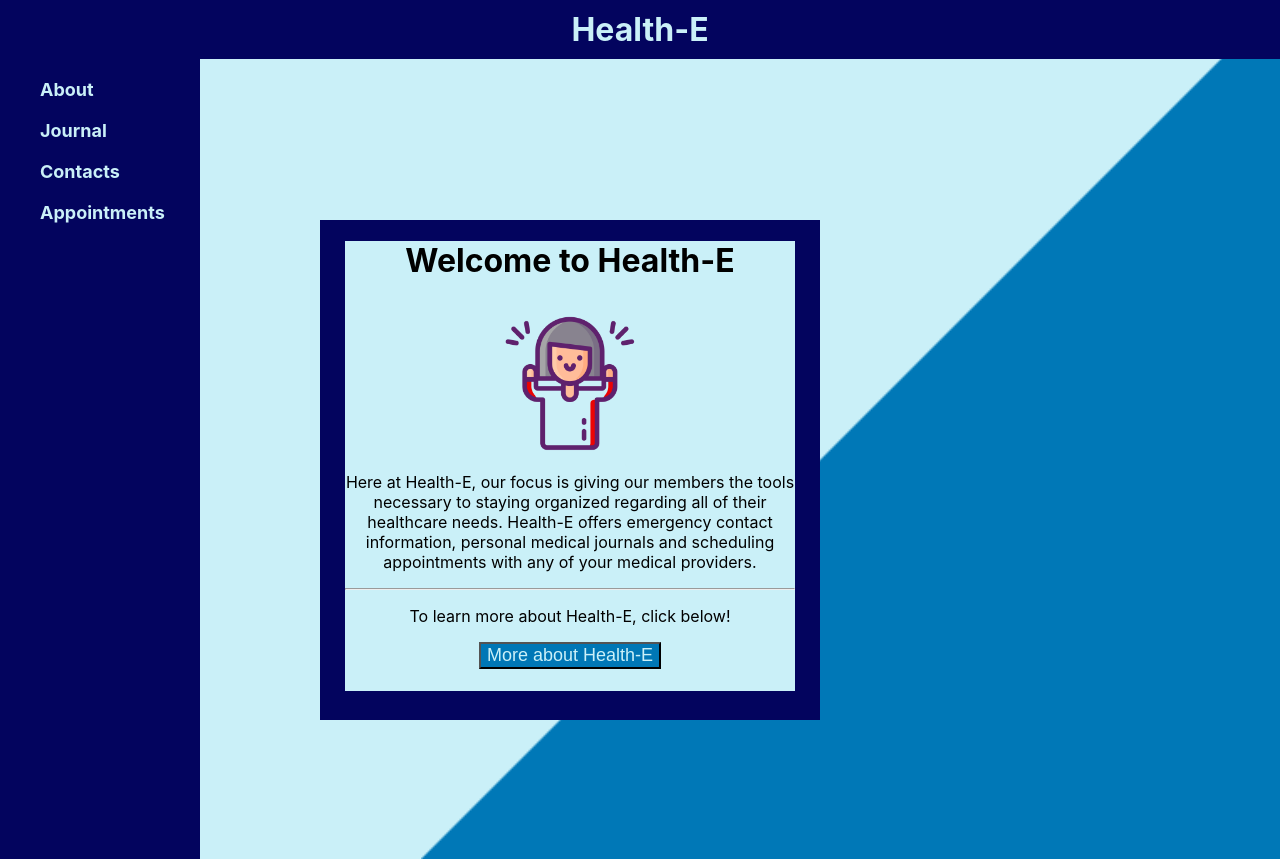
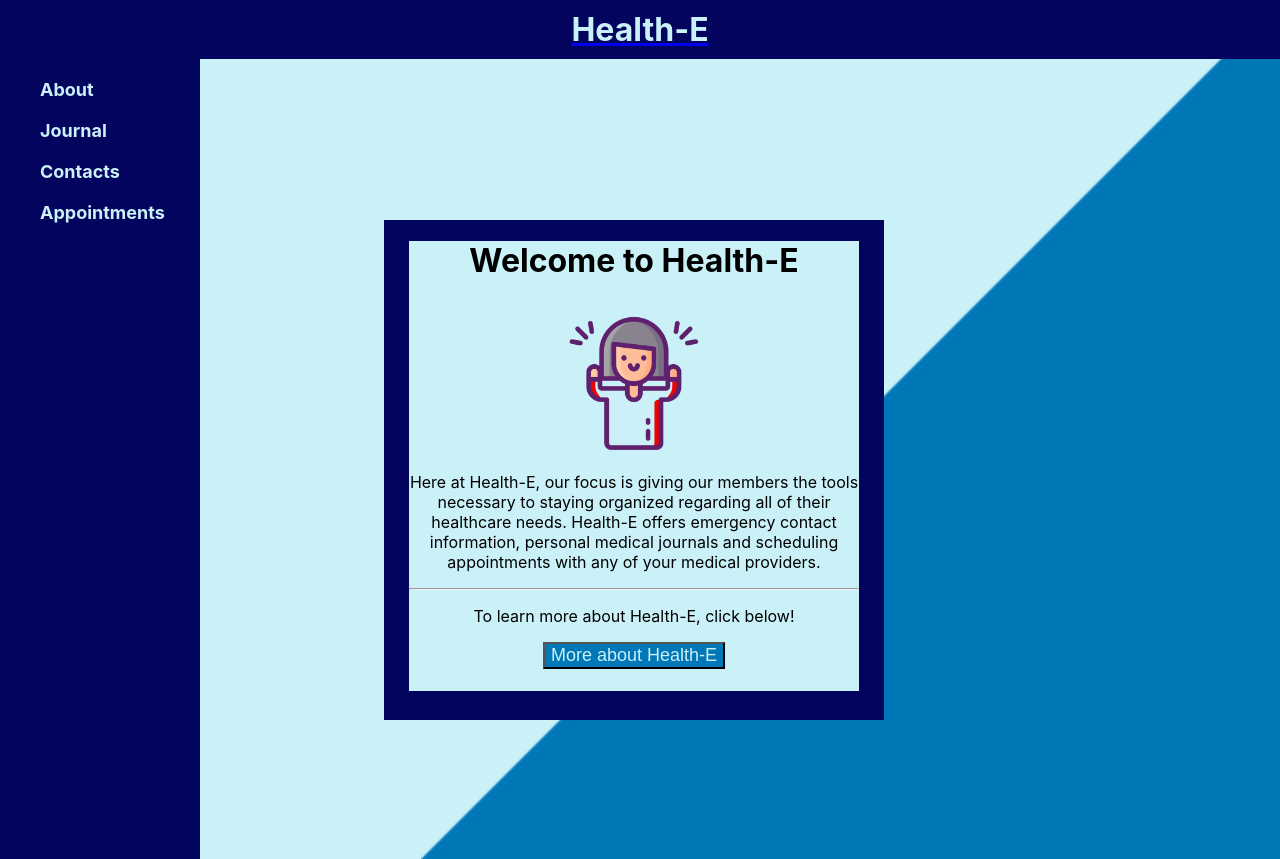
Before and after one commit to gfou20/health-e, a React (Create React App) app: page / in a window 1280 px wide. Built offline with nearby package versions, Linux system fonts and the light colour scheme.

Commit message:
add route/routes for home

```diff
--- a/src/App.css
+++ b/src/App.css
@@ -12,7 +12,7 @@
   width: 500px;
   position: absolute;
   bottom: 10%;
-  left: 25%;
+  left: 30%;
 }
 
 .box2 {
--- a/src/App.jsx
+++ b/src/App.jsx
@@ -1,4 +1,5 @@
 import './App.css'
+import { Route, Routes } from 'react-router-dom';
 import Title from './components/Title/Title';
 import NavBar from './components/NavBar/NavBar';
 import Home from './pages/Home/Home';
@@ -10,7 +11,9 @@ function App() {
         <NavBar />
         <div className='box1'>
           <div className='box2'>
-            <Home />
+            <Routes>
+              <Route path='/' element={<Home />} />
+            </Routes>
           </div>
         </div>
     </div>
--- a/src/components/Title/Title.jsx
+++ b/src/components/Title/Title.jsx
@@ -1,9 +1,10 @@
+import { Link } from 'react-router-dom'
 import styles from './Title.module.css'
 
 function  Title() {
   return (
     <>
-      <h1 className={styles.title}>Health-E</h1>
+      <Link to='/'><h1 className={styles.title}>Health-E</h1></Link>
     </>
   )
 }
--- a/src/pages/Home/Home.jsx
+++ b/src/pages/Home/Home.jsx
@@ -2,6 +2,7 @@ import styles from './Home.module.css'
 
 function Home() {
   return (
+    <>
       <div>
         <h1>Welcome to Health-E</h1>
         <img src='./images/women.png' alt='happy woman with hands up' className={styles.img} />
@@ -10,6 +11,7 @@ function Home() {
         <p>To learn more about Health-E, click below!</p>
         <button>More about Health-E</button>
       </div>
+    </>
   )
 }
 
```
Lines whose indentation alone changed are shown as unchanged.
